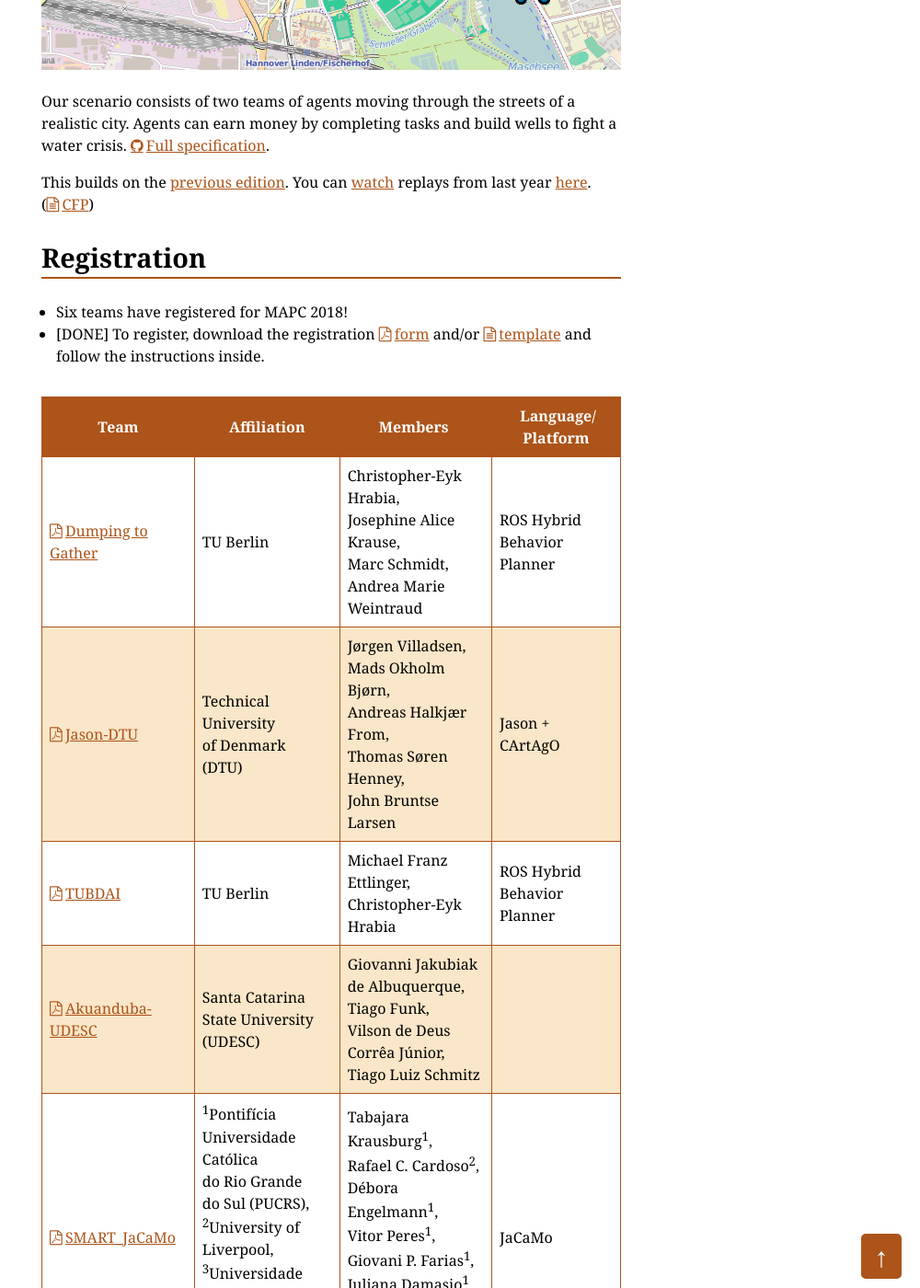
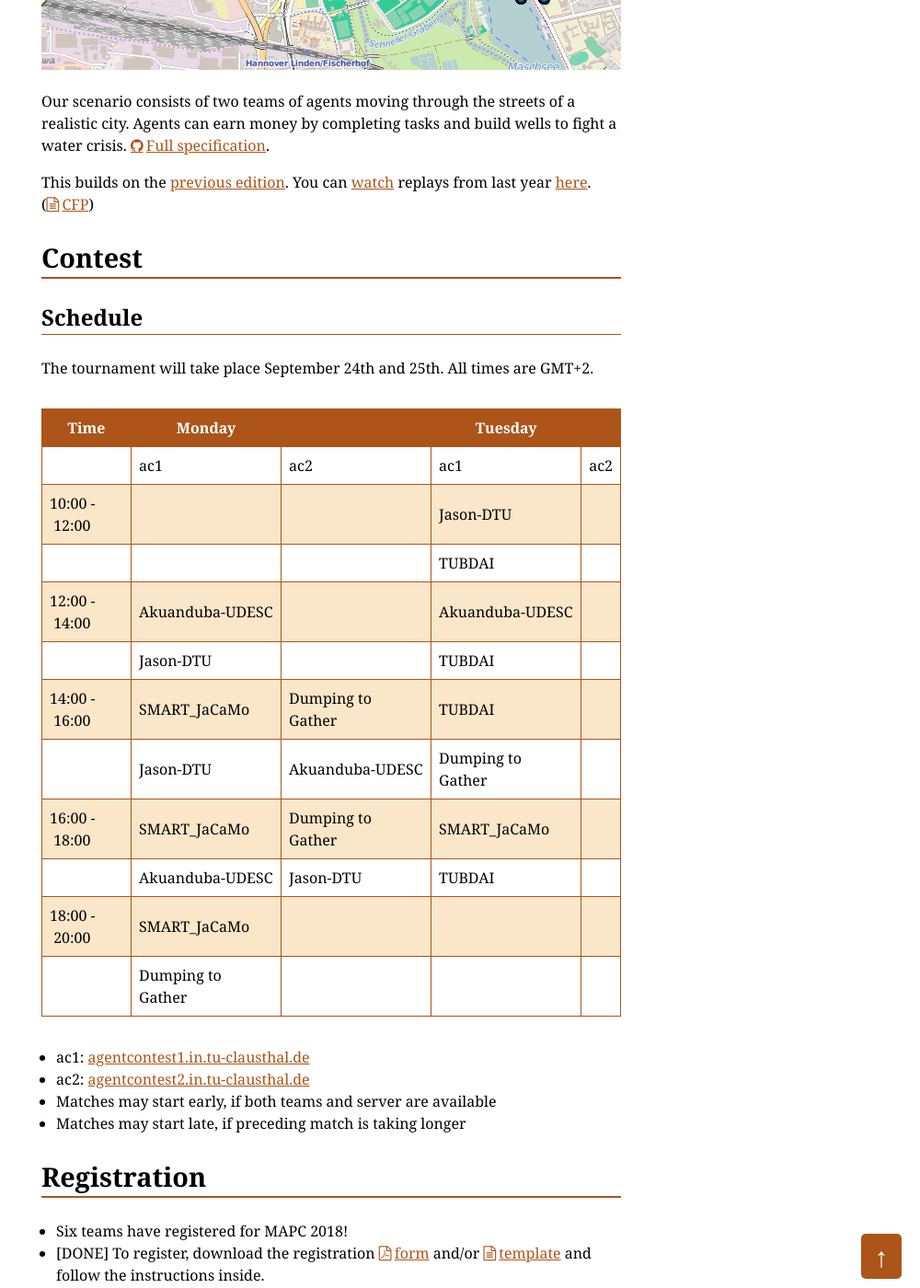
Before and after one commit to agentcontest/agentcontest.github.io, a Jekyll site: the page built from 2018/index.md, in a window 1280 px wide and 1400 px high, scrolled down 988 px. Shown: the whole window at 92% size, without its empty margins (280-1280 px from the left). Built offline with Jekyll 4.4.1, drawn with Linux system fonts in a browser that asks for light colours; some of the changed text lies outside the part shown.

Commit message:
add contest schedule

```diff
--- a/2018/_schedule.html
+++ b/2018/_schedule.html
@@ -19,11 +19,11 @@
     </tr>
     <tr>
       <td>Qualification:</td>
-      <td><time datetime="2018-09-10">10th Sep 2018</time></td>
+      <td>(complete) <time datetime="2018-09-10">10th Sep 2018</time></td>
     </tr>
     <tr>
       <td>Contest:</td>
-      <td><time datetime="2018-09-24">24th Sep 2018</time> - <time datetime="2018-09-28">28th Sep 2018</time></td>
+      <td><time datetime="2018-09-24">24th Sep 2018</time> - <time datetime="2018-09-25">25th Sep 2018</time></td>
     </tr>
   </tbody>
 </table>
--- a/2018/index.md
+++ b/2018/index.md
@@ -19,6 +19,32 @@ Agents can earn money by completing tasks and build wells to fight a water crisi
 [Full specification](https://github.com/agentcontest/massim/blob/master/docs/scenario.md).
 
 This builds on the [previous edition](/2017/). You can [watch](https://multiagentcontest.org/2017/replays/?2017-09-21-18-07-25-2017-MAPC-Sim3) replays from last year [here](https://multiagentcontest.org/2017/#replays). ([CFP](/2018/CFP.txt))
+
+Contest
+-------
+
+### Schedule
+
+The tournament will take place September 24th and 25th. All times are GMT+2.
+
+| Time | Monday | | Tuesday |
+| -- |
+| | ac1 |ac2 | ac1 | ac2 |
+| 10:00&nbsp;-&nbsp;12:00 ||| Jason&#8209;DTU ||
+| ||| TUBDAI ||
+| 12:00&nbsp;-&nbsp;14:00 | Akuanduba&#8209;UDESC || Akuanduba&#8209;UDESC ||
+| | Jason&#8209;DTU | | TUBDAI | |
+| 14:00&nbsp;-&nbsp;16:00 | SMART_JaCaMo | Dumping to Gather | TUBDAI ||
+| | Jason&#8209;DTU | Akuanduba&#8209;UDESC | Dumping to Gather ||
+| 16:00&nbsp;-&nbsp;18:00 | SMART_JaCaMo | Dumping to Gather | SMART_JaCaMo ||
+| | Akuanduba&#8209;UDESC | Jason&#8209;DTU | TUBDAI ||
+| 18:00&nbsp;-&nbsp;20:00 | SMART_JaCaMo ||||
+| | Dumping to Gather ||||
+
+- ac1: [agentcontest1.in.tu-clausthal.de](http://agentcontest1.in.tu-clausthal.de/)
+- ac2: [agentcontest2.in.tu-clausthal.de](http://agentcontest2.in.tu-clausthal.de/)
+- Matches may start early, if both teams and server are available
+- Matches may start late, if preceding match is taking longer
 
 Registration
 ------------
```
